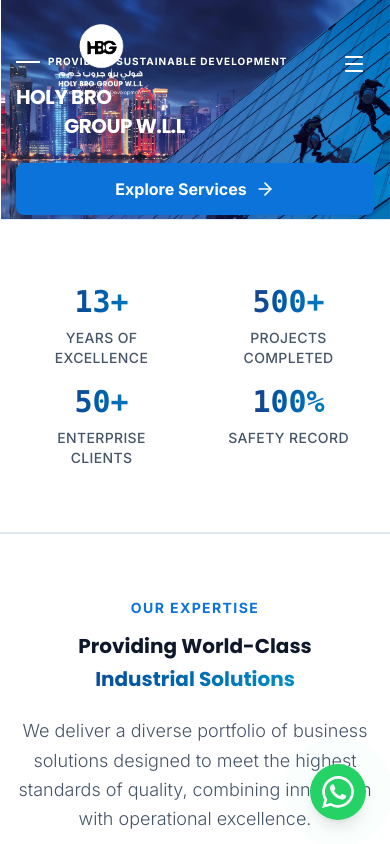
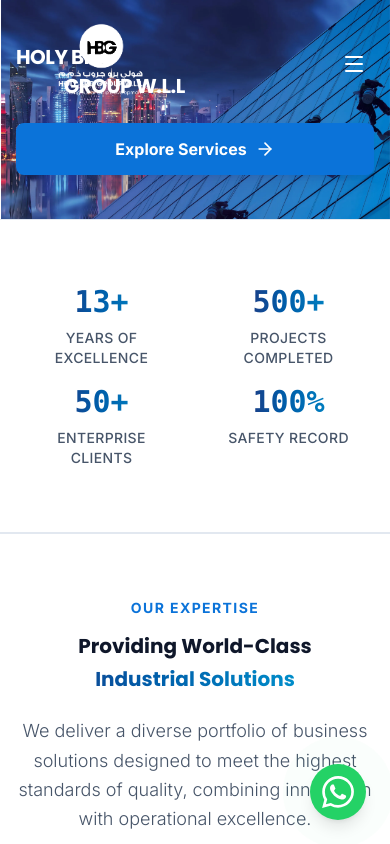
Before and after one commit to kksarang/holybro, a React (Vite) app: page / in a window 390 px wide. Shown: the top 844 px of the page. Built offline with nearby package versions, Linux system fonts and the light colour scheme.

Commit message:
ui fixes

```diff
--- a/index.html
+++ b/index.html
@@ -4,8 +4,8 @@
 <head>
   <meta charset="UTF-8" />
   <meta http-equiv="X-UA-Compatible" content="IE=edge" />
-  <link rel="icon" type="image/webp" href="/logo.webp?v=2" />
-  <link rel="apple-touch-icon" href="/logo.webp?v=2" />
+  <link rel="icon" type="image/png" href="/logomain.png?v=1" />
+  <link rel="apple-touch-icon" href="/logomain.png?v=1" />
   <meta name="viewport" content="width=device-width, initial-scale=1.0" />
   <meta name="theme-color" content="#0F172A" />
   <meta name="author" content="Holy Bro Group W.L.L" />
--- a/src/components/StructuredData.jsx
+++ b/src/components/StructuredData.jsx
@@ -10,7 +10,7 @@
                     "@type": "Organization",
                     "name": "Holy Bro Group W.L.L",
                     "url": "https://www.holybrogroupqatar.com/",
-                    "logo": "https://www.holybrogroupqatar.com/logo.webp",
+                    "logo": "https://www.holybrogroupqatar.com/logomain.png",
                     "description": "Leading company in Qatar providing LNG plant components, construction materials, manpower supply, and commercial transportation services.",
                     "address": {
                         "@type": "PostalAddress",
--- a/src/components/home/Hero.jsx
+++ b/src/components/home/Hero.jsx
@@ -40,7 +40,7 @@
                     className="max-w-4xl w-full"
                 >
                     {/* Tagline */}
-                    <div className="hero-tagline-container flex items-center gap-2 md:gap-3 mb-4 md:mb-6">
+                    <div className="hero-tagline-container hidden md:flex items-center gap-2 md:gap-3 mb-4 md:mb-6">
                         <div className="h-0.5 w-6 md:w-12 bg-white shadow-[0_0_10px_rgba(255,255,255,0.5)]"></div>
                         <span className="text-white font-bold tracking-[0.1em] md:tracking-[0.2em] text-[10px] sm:text-xs md:text-base uppercase shadow-black drop-shadow-md">
                             Providing Sustainable Development
```
Also changed, not shown: public/logomain.png (added), public/manifest.json.
